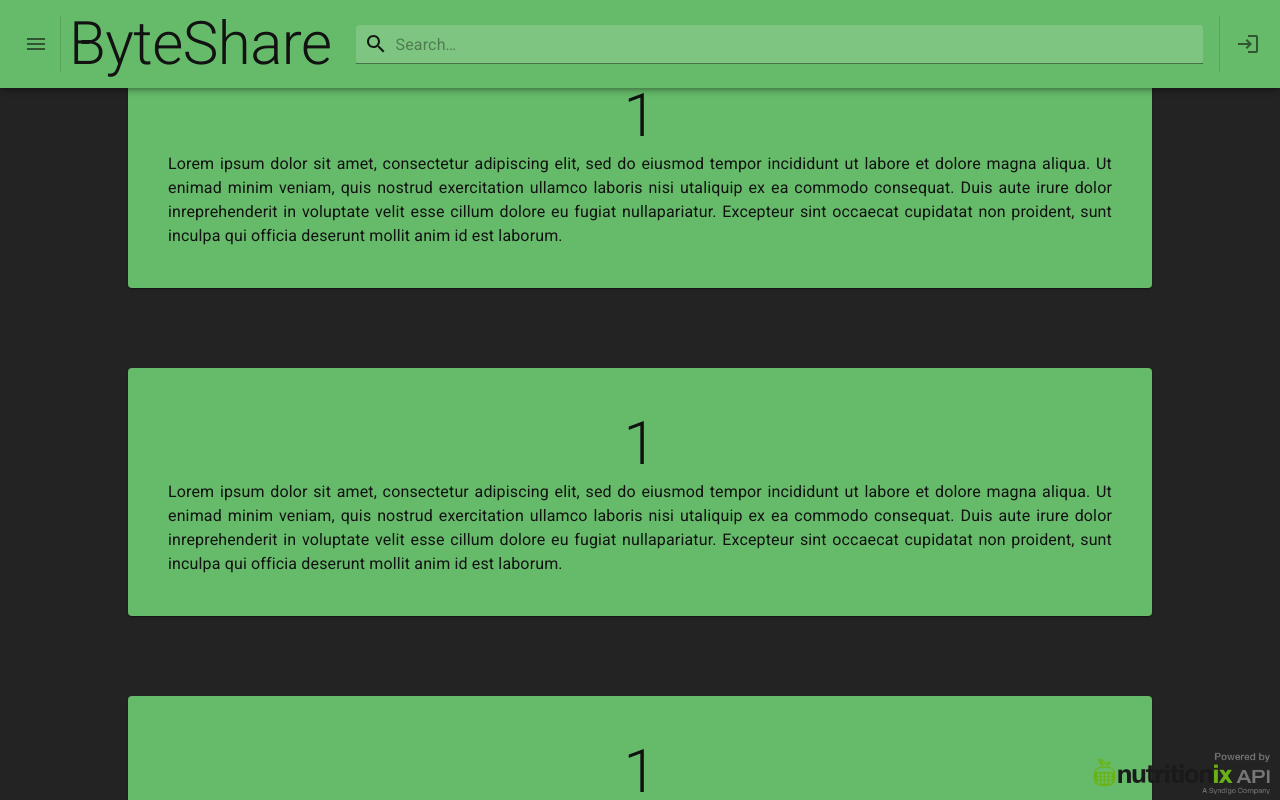
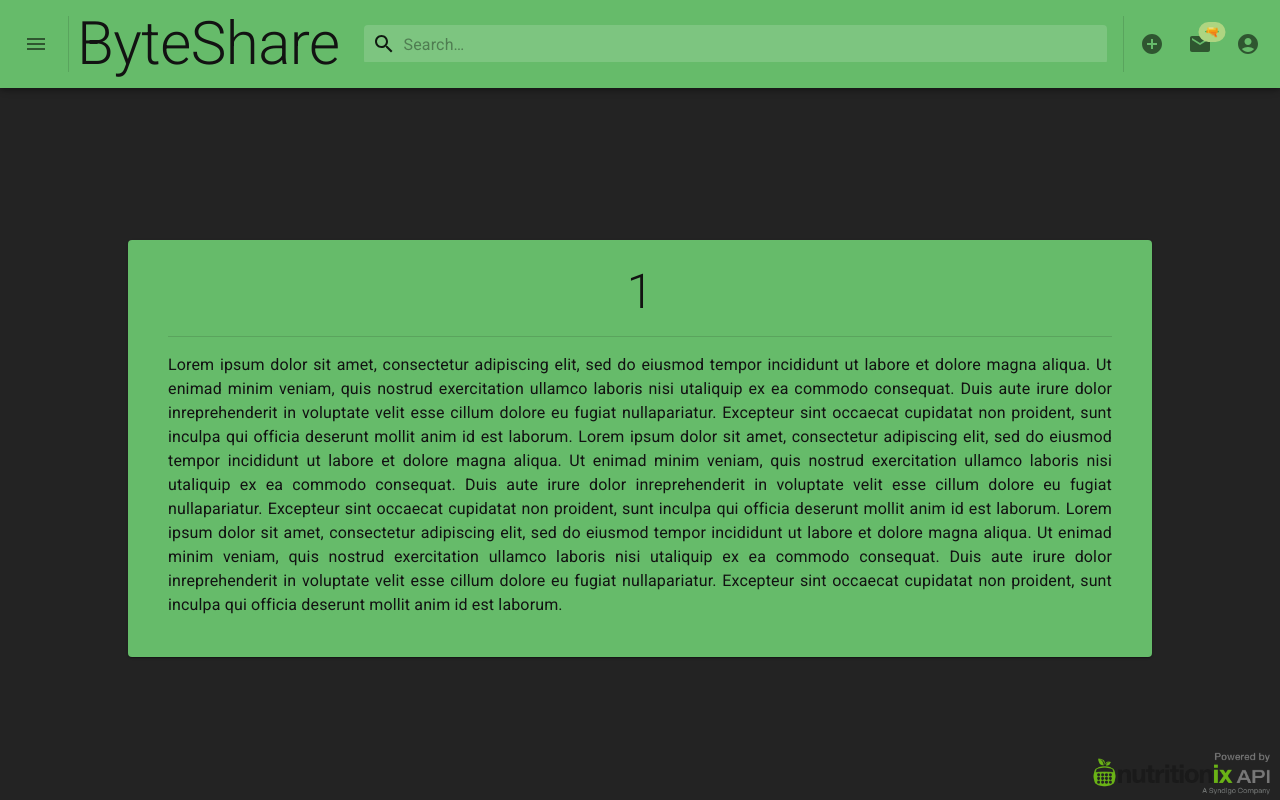
Before and after one commit to 2014-JavaFS/ByteShare-Front, a React (Vite) app: page /1 in a window 1280 px wide. Shown: the top 800 px of the page. Built offline with nearby package versions, Linux system fonts and the light colour scheme.

Commit message:
cleaned up a bunch, fixed some oddities

```diff
--- a/src/components/navappbar.tsx
+++ b/src/components/navappbar.tsx
@@ -2,7 +2,6 @@ import { styled, alpha } from "@mui/material/styles";
 import AppBar from "@mui/material/AppBar";
 import Box from "@mui/material/Box";
 import Toolbar from "@mui/material/Toolbar";
-import IconButton from "@mui/material/IconButton";
 import Typography from "@mui/material/Typography";
 import Badge from "@mui/material/Badge";
 import MenuIcon from "@mui/icons-material/Menu";
@@ -10,17 +9,23 @@ import SearchIcon from "@mui/icons-material/Search";
 import AccountCircle from "@mui/icons-material/AccountCircle";
 import MailIcon from "@mui/icons-material/Mail";
 import AddCircleIcon from "@mui/icons-material/AddCircle";
-import { Divider, Drawer, Input, List, ListItemButton } from "@mui/material";
+import {
+  Divider,
+  Drawer,
+  IconButton,
+  Input,
+  List,
+  ListItemButton,
+} from "@mui/material";
 import { NavLink, useNavigate } from "react-router-dom";
 import React from "react";
 import { useTheme } from "@mui/material/styles";
 import LoginIcon from "@mui/icons-material/Login";
 
 const badge = "🔫";
+const initLogin = true;
 
 export default function PrimarySearchAppBar() {
-  //getting them from provider
-  const theme = useTheme();
   //getting a navigate hook to go between routes
   const navigate = useNavigate();
 
@@ -32,6 +37,15 @@ export default function PrimarySearchAppBar() {
   }
 
   const drawer = (
+    <Box>
+      <IconButton
+        size="large"
+        edge="start"
+        onClick={handleDrawerToggle}
+        sx={{ mr: 1 }}
+      >
+        <MenuIcon />
+      </IconButton>
       <Drawer open={drawerOpen} onClose={handleDrawerToggle}>
         <Box onClick={handleDrawerToggle}>
           <Typography variant="h4" sx={{ my: 2, px: 1 }}>
@@ -39,21 +53,32 @@ export default function PrimarySearchAppBar() {
           </Typography>
           <Divider />
           <List>
-          <ListItemButton onClick={() => navigate("1")}>Goto 1</ListItemButton>
-          <ListItemButton onClick={() => navigate("2")}>Goto 2</ListItemButton>
-          <ListItemButton onClick={() => navigate("3")}>Goto 3</ListItemButton>
-          <ListItemButton onClick={() => navigate("4")}>Goto 4</ListItemButton>
+            <ListItemButton onClick={() => navigate("1")}>
+              Goto 1
+            </ListItemButton>
+            <ListItemButton onClick={() => navigate("2")}>
+              Goto 2
+            </ListItemButton>
+            <ListItemButton onClick={() => navigate("3")}>
+              Goto 3
+            </ListItemButton>
+            <ListItemButton onClick={() => navigate("4")}>
+              Goto 4
+            </ListItemButton>
             <Divider />
-          {/*<ListItemButton onClick={() => logout()}>Goto 4</ListItemButton>*/}
+            {/*<ListItemButton onClick={() => logout()}>Logout</ListItemButton>*/}
             <ListItemButton onClick={toggleLogin}>Logout</ListItemButton>
           </List>
         </Box>
       </Drawer>
+    </Box>
   );
   //#endregion
 
   //#region searchbar
 
+  //getting them from provider
+  const theme = useTheme();
   //allows styling from theme attributes, modifying an element or component
   const Search = styled("div")(() => ({
     position: "relative",
@@ -98,6 +123,7 @@ export default function PrimarySearchAppBar() {
         type="search"
         onChange={handleSearch}
         fullWidth
+        autoFocus
       />
     </Search>
   );
@@ -112,24 +138,10 @@ export default function PrimarySearchAppBar() {
 
   //state for determining if logged in
   //FIXME: this should probably be handled differently, this was mostly a proof of concept
-  const [login, setLogin] = React.useState(false);
+  const [login, setLogin] = React.useState(initLogin);
   function toggleLogin() {
     setLogin(!login);
   }
-
-  function handleNewPostClick() {
-    console.log("New Post");
-  }
-
-  function handleFollowingClick() {
-    console.log("Following");
-  }
-
-  function handleProfileClick() {
-    navigate("/profile");
-    console.log("Profile");
-  }
-
   function handleLoginClick() {
     //navigate("/login");
     toggleLogin();
@@ -140,15 +152,31 @@ export default function PrimarySearchAppBar() {
   //but if logged in, shows available options
   const userMenu = login ? (
     <Box>
-      <IconButton onClick={handleNewPostClick} sx={{ ml: 1 }}>
+      <IconButton
+        onClick={() => {
+          navigate("/newpost");
+        }}
+        sx={{ ml: 1 }}
+      >
         <AddCircleIcon />
       </IconButton>
-      <IconButton onClick={handleFollowingClick} sx={{ ml: 1 }}>
+      <IconButton
+        onClick={() => {
+          navigate("/following");
+        }}
+        sx={{ ml: 1 }}
+      >
         <Badge badgeContent={badge} color="info">
           <MailIcon />
         </Badge>
       </IconButton>
-      <IconButton onClick={handleProfileClick} edge="end" sx={{ ml: 1 }}>
+      <IconButton
+        onClick={() => {
+          navigate("/profile");
+        }}
+        edge="end"
+        sx={{ ml: 1 }}
+      >
         <AccountCircle />
       </IconButton>
     </Box>
@@ -176,7 +204,7 @@ export default function PrimarySearchAppBar() {
           ByteShare
         </Typography>
         <Typography
-          variant="h4"
+          variant="h3"
           sx={{
             display: { xs: "block", sm: "none" },
             color: "#121212",
@@ -191,11 +219,8 @@ export default function PrimarySearchAppBar() {
 
   return (
     <AppBar sx={{ py: 1 }}>
+      <Toolbar>
         {drawer}
-      <Toolbar>
-        <IconButton size="large" edge="start" onClick={handleDrawerToggle}>
-          <MenuIcon />
-        </IconButton>
         <Divider orientation="vertical" variant="middle" flexItem />
         {titleLink}
         {searchBar}
--- a/src/components/test.tsx
+++ b/src/components/test.tsx
@@ -1,42 +1,37 @@
-import { Card, Grid, Typography } from "@mui/material";
-import green from "@mui/material/colors/green";
+import { Card, Divider, Grid, Typography } from "@mui/material";
 
-export default function TestBlock({ num }) {
-  //ignore this
-  const loremIpsum = "Lorem ipsum dolor sit amet, consectetur adipiscing elit, sed do eiusmod tempor incididunt ut labore et dolore magna aliqua. Ut enimad minim veniam, quis nostrud exercitation ullamco laboris nisi utaliquip ex ea commodo consequat. Duis aute irure dolor inreprehenderit in voluptate velit esse cillum dolore eu fugiat nullapariatur. Excepteur sint occaecat cupidatat non proident, sunt inculpa qui officia deserunt mollit anim id est laborum.";
-
+export default function TestBlock({ props }) {
+  const title = props.title;
+  const num = props.num;
+  const text =
+    "Lorem ipsum dolor sit amet, consectetur adipiscing elit, sed do eiusmod tempor incididunt ut labore et dolore magna aliqua. Ut enimad minim veniam, quis nostrud exercitation ullamco laboris nisi utaliquip ex ea commodo consequat. Duis aute irure dolor inreprehenderit in voluptate velit esse cillum dolore eu fugiat nullapariatur. Excepteur sint occaecat cupidatat non proident, sunt inculpa qui officia deserunt mollit anim id est laborum.";
 
   const textCard = (
-    <Card
-      sx={{
-        backgroundColor: green[400],
-        width: "80%",
-        p: 5,
-        m: 5
-      }}
-    >
-    <Typography variant="h2" align="center">
-      {num}
-    </Typography>
+    <Card sx={{ width: "80%", p: 5, pt: 3, m: 5 }}>
+      {/*ANY CONTENT YOU WANT BELOW*/}
+
+      <Typography variant="h3" align="center">
+        {title}
+      </Typography>
+      <Divider sx={{ my: 2 }} />
       <Typography align="justify">
-        {loremIpsum}
+        {text} {text} {text}
       </Typography>
+
+      {/*ANY CONTENT YOU WANT ABOVE*/}
     </Card>
   );
 
+  const cards = [];
+  for (let i = 0; i < num; i++) {
+    cards.push(textCard);
+  }
+
   return (
     <>
-      <Grid
-        container
-        spacing={0}
-        direction="column"
-        alignItems="center"
-        sx={{ top: 5 }}
-      >
-        {textCard}
-        {textCard}
-        {textCard}
-
+      <Grid container direction="column" alignItems="center" minWidth={"500px"}>
+        <Divider sx={{ m: 6 }} />
+        {cards}
       </Grid>
     </>
   );
--- a/src/main.tsx
+++ b/src/main.tsx
@@ -7,7 +7,6 @@ import Layout from "./pages/layout.tsx";
 import Home from "./pages/home.tsx";
 import { CssBaseline, ThemeProvider } from "@mui/material";
 import theme from "./theme.ts";
-import Profile from "./pages/profile.tsx";
 
 export default function App() {
   return (
@@ -18,11 +17,13 @@ export default function App() {
           <Routes>
             <Route path="/" element={<Layout />}>
               <Route index element={<Home />} />
-              <Route path="profile" element={<Profile />} />
-              <Route path="1" element={<TestBlock num={1} />} />
-              <Route path="2" element={<TestBlock num={2} />} />
-              <Route path="3" element={<TestBlock num={3} />} />
-              <Route path="4" element={<TestBlock num={4} />} />
+              <Route path="profile" element={<TestBlock props={{num:1,title:"Profile"}} />} />
+              <Route path="1" element={<TestBlock props={{num:1,title:"1"}} />} />
+              <Route path="2" element={<TestBlock props={{num:2,title:"2"}} />} />
+              <Route path="3" element={<TestBlock props={{num:3,title:"3"}} />} />
+              <Route path="4" element={<TestBlock props={{num:4,title:"4"}} />} />
+              <Route path="newpost" element={<TestBlock props={{num:1,title:"NewPost"}} />} />
+              <Route path="following" element={<TestBlock props={{num:1,title:"Following"}} />} />
             </Route>
           </Routes>
         </BrowserRouter>
--- a/src/pages/home.tsx
+++ b/src/pages/home.tsx
@@ -1,23 +1,40 @@
-import { Typography, Card, Container } from "@mui/material";
-import { green } from "@mui/material/colors";
+import { Typography, Card, Grid, Divider } from "@mui/material";
 
 export default function Home() {
+  //ignore this
+  const loremIpsum =
+    "Lorem ipsum dolor sit amet, consectetur adipiscing elit, sed do eiusmod tempor incididunt ut labore et dolore magna aliqua. Ut enimad minim veniam, quis nostrud exercitation ullamco laboris nisi utaliquip ex ea commodo consequat. Duis aute irure dolor inreprehenderit in voluptate velit esse cillum dolore eu fugiat nullapariatur. Excepteur sint occaecat cupidatat non proident, sunt inculpa qui officia deserunt mollit anim id est laborum.";
+
+  const textCard = (
+    <Card
+      sx={{
+        width: "80%",
+        p: 5,
+        m: 4,
+      }}
+    >
+      <Typography variant="h2" align="center">
+        Home Page
+      </Typography>
+      <Divider sx={{ my: 2 }} />
+      <Typography align="justify">
+        {loremIpsum} {loremIpsum} {loremIpsum} {loremIpsum}
+      </Typography>
+    </Card>
+  );
+
   return (
     <>
-      <Container sx={{ m: 25 }}>
-        <Card sx={{ backgroundColor: green[400], width: "auto" }}>
-          <Typography variant="h1">Home Page</Typography>
-          <Typography>
-            Lorem ipsum dolor sit amet, consectetur adipiscing elit, sed do
-            eiusmod tempor incididunt ut labore et dolore magna aliqua. Ut enim
-            ad minim veniam, quis nostrud exercitation ullamco laboris nisi ut
-            aliquip ex ea commodo consequat. Duis aute irure dolor in
-            reprehenderit in voluptate velit esse cillum dolore eu fugiat nulla
-            pariatur. Excepteur sint occaecat cupidatat non proident, sunt in
-            culpa qui officia deserunt mollit anim id est laborum.
-          </Typography>
-        </Card>
-      </Container>
+      <Grid
+        container
+        spacing={0}
+        direction="column"
+        alignItems="center"
+        minWidth={"500px"}
+      >
+        <Divider sx={{ m: 6 }} />
+        {textCard}
+      </Grid>
     </>
   );
 }
--- a/src/pages/layout.tsx
+++ b/src/pages/layout.tsx
@@ -6,7 +6,6 @@ export default function Layout() {
     <>
       <NavAppBar />
       <Outlet />
-
     </>
   );
 }
--- a/src/pages/profile.tsx
+++ /dev/null
@@ -1,9 +0,0 @@
-import { Box, Typography } from "@mui/material";
-
-export default function Profile() {
-    return (
-      <Box sx={{ m: 25, flexGrow: 1 }}>
-        <Typography align="center">This is a profile</Typography>
-      </Box>
-    );
-  }
--- a/src/theme.ts
+++ b/src/theme.ts
@@ -14,6 +14,7 @@ const theme = createTheme({
     },
     background: {
       default: "#232323",
+      paper: colors.green[400],
     },
     info: {
       main: colors.lightGreen[300],
@@ -26,7 +27,7 @@ const theme = createTheme({
     h2: {
       fontWeight: 300,
     },
-    h4: {
+    h3: {
       fontWeight: 300,
     },
   },
```
Lines whose indentation alone changed are shown as unchanged.
